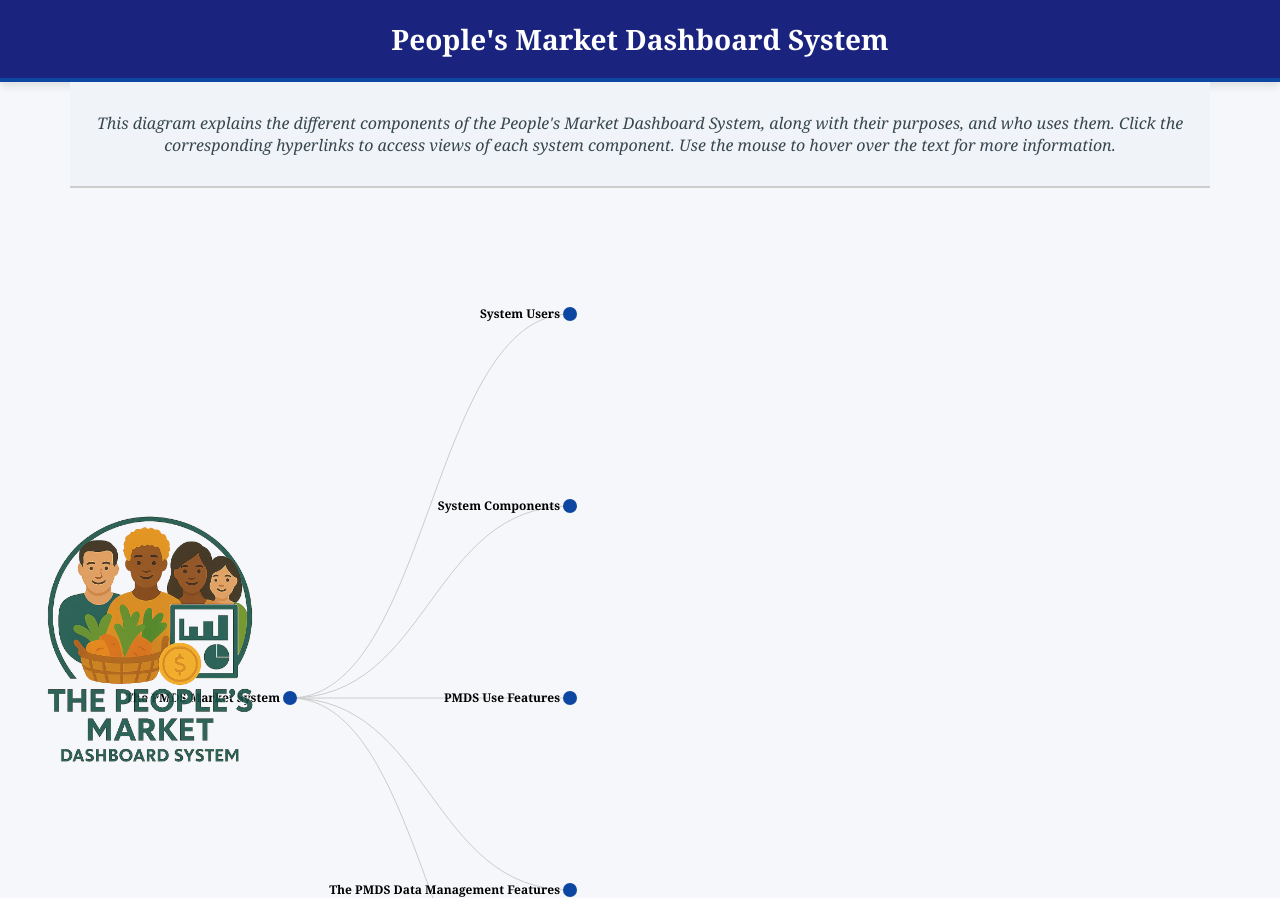
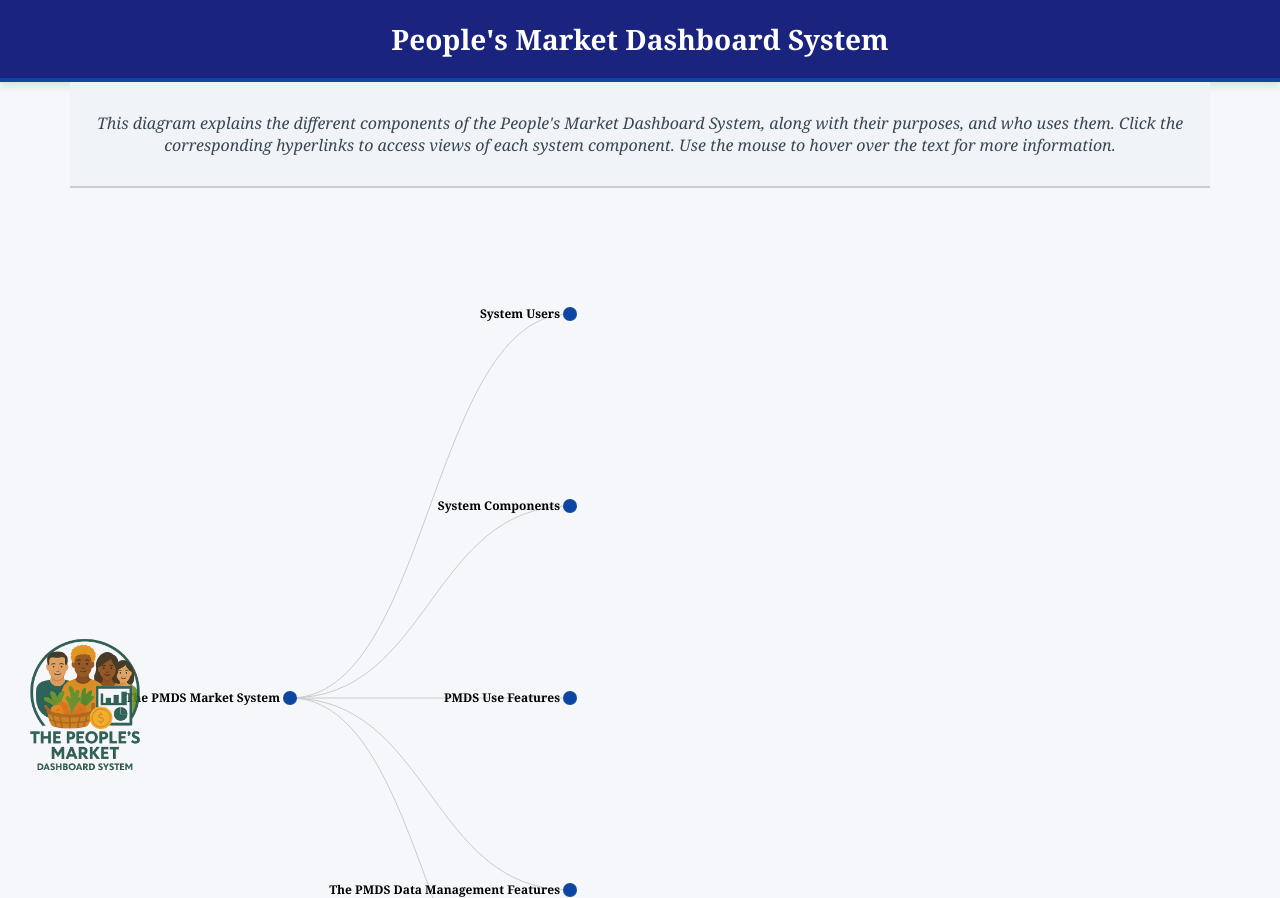
Before and after one commit to Grandhe-Sundhar/Reach-Farmer--Market-updated, a website: page index.html in a window 1280 px wide. Shown: the top 898 px of the page. Drawn offline with Linux system fonts and the light colour scheme.

Commit message:
Update index.html

```diff
--- a/index.html
+++ b/index.html
@@ -32,7 +32,7 @@
       }
 
       #spia-container img {
-        width: 280px;
+        width: 150px;
         opacity: 0.9;
         display: block;
         margin: 0 auto;
```
